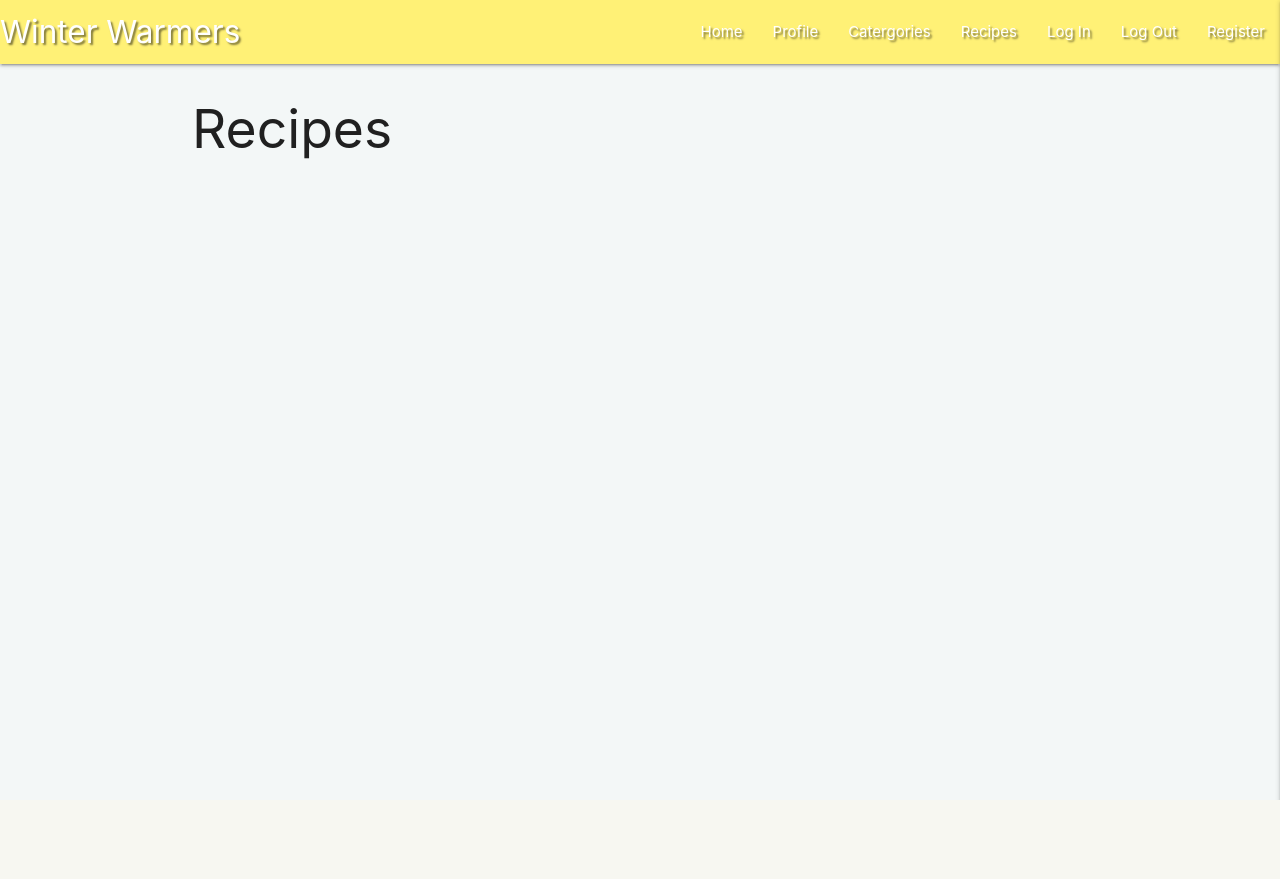
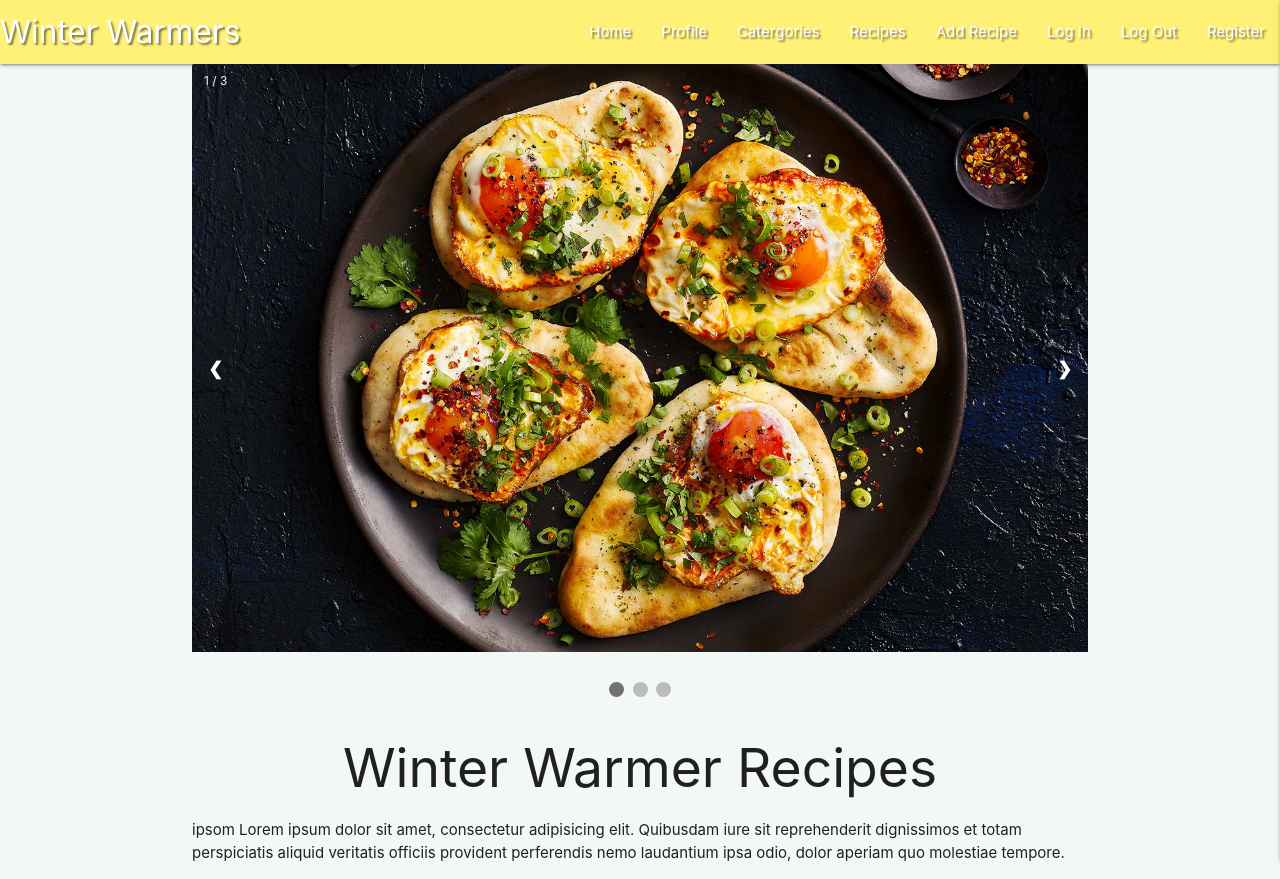
Before and after one commit to irenenev24/Winter_Warmer_Recipe_Collection, a Flask app: page / in a window 1280 px wide. Before the commit the page ends 800 px from the top, so only its background shows below. Run offline with Flask 2, Linux system fonts and the light colour scheme; data that the repository does not hold is empty; some libraries are stand-ins or nearby versions.

Commit message:
added slideshow fromm w3schools, ipsum lorem on index.html

```diff
--- a/app.py
+++ b/app.py
@@ -22,7 +22,23 @@ mongo = PyMongo(app)
 @app.route("/get_recipes")
 def get_recipes():
     recipes = mongo.db.recipes.find()
-    return render_template("recipes.html", recipes=recipes)
+    return render_template("index.html", recipes=recipes)
+
+
+# Route to view_recipe page, providing data for the selected recipe
+@app.route("/view_recipe/<recipe_id>")
+def view_recipe(recipe_id):
+    the_recipe = mongo.db.recipes.find_one({"_id": ObjectId(recipe_id)})
+    return render_template("view_recipe.html",
+                           recipe=the_recipe,
+                           page_title="View Recipe")
+
+
+
+@app.route("/read_recipe")
+def read_recipes():
+    recipes = mongo.db.recipes.find()
+    return render_template("read_recipe.html", recipes=recipes)
 
 
 @app.route("/register", methods=["GET", "POST"])
--- a/static/css/style.css
+++ b/static/css/style.css
@@ -1,3 +1,5 @@
+* {box-sizing:border-box}
+
 body {
     background-color: rgb(243, 247, 247);
 }
@@ -13,3 +15,97 @@ body {
 .card-footer {
     height: 44px;
 }
+
+
+/* Slideshow container */
+.slideshow-container {
+  max-width: 1000px;
+  position: relative;
+  margin: auto;
+}
+
+/* Hide the images by default */
+.mySlides {
+  display: none;
+}
+
+/* Next & previous buttons */
+.prev, .next {
+  cursor: pointer;
+  position: absolute;
+  top: 50%;
+  width: auto;
+  margin-top: -22px;
+  padding: 16px;
+  color: white;
+  font-weight: bold;
+  font-size: 18px;
+  transition: 0.6s ease;
+  border-radius: 0 3px 3px 0;
+  user-select: none;
+}
+
+/* Position the "next button" to the right */
+.next {
+  right: 0;
+  border-radius: 3px 0 0 3px;
+}
+
+/* On hover, add a black background color with a little bit see-through */
+.prev:hover, .next:hover {
+  background-color: rgba(0,0,0,0.8);
+}
+
+/* Caption text */
+.text {
+  color: #f2f2f2;
+  font-size: 15px;
+  padding: 8px 12px;
+  position: absolute;
+  bottom: 8px;
+  width: 100%;
+  text-align: center;
+}
+
+/* Number text (1/3 etc) */
+.numbertext {
+  color: #f2f2f2;
+  font-size: 12px;
+  padding: 8px 12px;
+  position: absolute;
+  top: 0;
+}
+
+/* The dots/bullets/indicators */
+.dot {
+  cursor: pointer;
+  height: 15px;
+  width: 15px;
+  margin: 0 2px;
+  background-color: #bbb;
+  border-radius: 50%;
+  display: inline-block;
+  transition: background-color 0.6s ease;
+}
+
+.active, .dot:hover {
+  background-color: #717171;
+}
+
+/* Fading animation */
+.fade {
+  -webkit-animation-name: fade;
+  -webkit-animation-duration: 1.5s;
+  animation-name: fade;
+  animation-duration: 1.5s;
+}
+
+@-webkit-keyframes fade {
+  from {opacity: .4}
+  to {opacity: 1}
+}
+
+@keyframes fade {
+  from {opacity: .4}
+  to {opacity: 1}
+}
--- a/static/js/script.js
+++ b/static/js/script.js
@@ -16,3 +16,32 @@ document.addEventListener('DOMContentLoaded', function() {
     direction: 'left'
   });
 });
+
+var slideIndex = 1;
+showSlides(slideIndex);
+
+// Next/previous controls
+function plusSlides(n) {
+  showSlides(slideIndex += n);
+}
+
+// Thumbnail image controls
+function currentSlide(n) {
+  showSlides(slideIndex = n);
+}
+
+function showSlides(n) {
+  var i;
+  var slides = document.getElementsByClassName("mySlides");
+  var dots = document.getElementsByClassName("dot");
+  if (n > slides.length) {slideIndex = 1}
+  if (n < 1) {slideIndex = slides.length}
+  for (i = 0; i < slides.length; i++) {
+      slides[i].style.display = "none";
+  }
+  for (i = 0; i < dots.length; i++) {
+      dots[i].className = dots[i].className.replace(" active", "");
+  }
+  slides[slideIndex-1].style.display = "block";
+  dots[slideIndex-1].className += " active";
+}
--- a/templates/base.html
+++ b/templates/base.html
@@ -13,7 +13,7 @@
     <!--to access block css styles across all templates-->
     {% block styles %}
     {% endblock %}
-    <title>Winter Warmer Recipes</title>
+    <title>Winter Warmer</title>
 </head>
 <body>
     <header>
@@ -26,7 +26,8 @@
                 <li><a href="{{ url_for('get_recipes') }}">Home</a></li>
                 <li><a href="#">Profile</a></li>
                 <li><a href="#">Catergories</a></li>
-                <li><a href="{{ url_for('add_recipes') }}">Recipes</a></li>
+                <li><a href="#">Recipes</a></li>
+                <li><a href="{{ url_for('add_recipes') }}">Add Recipe</a></li>
                 <li><a href="#">Log In</a></li>
                 <li><a href="#">Log Out</a></li>
                 <li><a href="{{ url_for('register') }}">Register</a></li>
@@ -38,7 +39,8 @@
               <li><h4 class="center-align light-blue-text">Winter Warmers</h4></li>
               <li><a href="{{ url_for('get_recipes') }}">Home</a></li>
               <li><a href="#">Catergories</a></li>
-              <li><a href="{{ url_for('add_recipes') }}">Recipes</a></li>
+              <li><a href="#">Recipes</a></li>
+              <li><a href="{{ url_for('add_recipes') }}">Add Recipe</a></li>
               <li><a href="#">Log In</a></li>
               <li><a href="#">Log Out</a></li>
               <li><a href="{{ url_for('register') }}">Register</a></li>
--- /dev/null
+++ b/templates/index.html
@@ -0,0 +1,38 @@
+{% extends "base.html" %}
+{% block content %}
+
+<!-- Slideshow container -->
+<div class="slideshow-container">
+
+    <!-- Full-width images with number and caption text -->
+    <div class="mySlides fade">
+      <div class="numbertext">1 / 3</div>
+      <img src="/static/images/turmeric-fried-eggs.jpg" style="width:100%">
+    </div>
+
+    <div class="mySlides fade">
+      <div class="numbertext">2 / 3</div>
+      <img src="/static/images/vegetable-pic.jpg" style="width:100%">
+    </div>
+
+    <div class="mySlides fade">
+      <div class="numbertext">3 / 3</div>
+      <img src="/static/images/tortellini-soup.jpg" style="width:100%">
+    </div>
+
+    <!-- Next and previous buttons -->
+    <a class="prev" onclick="plusSlides(-1)">&#10094;</a>
+    <a class="next" onclick="plusSlides(1)">&#10095;</a>
+  </div>
+  <br>
+
+  <!-- The dots/circles -->
+  <div style="text-align:center">
+    <span class="dot" onclick="currentSlide(1)"></span>
+    <span class="dot" onclick="currentSlide(2)"></span>
+    <span class="dot" onclick="currentSlide(3)"></span>
+  </div>
+
+  <h2 class="center-align">Winter Warmer Recipes</h2>
+  <p>ipsom Lorem ipsum dolor sit amet, consectetur adipisicing elit. Quibusdam iure sit reprehenderit dignissimos et totam perspiciatis aliquid veritatis officiis provident perferendis nemo laudantium ipsa odio, dolor aperiam quo molestiae tempore. </p>
+{% endblock %}
--- a/templates/recipes.html
+++ b/templates/recipes.html
@@ -30,6 +30,34 @@
     </div>
     </div>
 
+    <!--View of recipe-->
+<img src="{{ recipes.image_link }}" alt="">
+
+<h2>{{ recipe.recipe_name}}</h2>
+
+<h3>Description</h3>
+<p>{{ recipe.recipe_description }}</p>
+
+<h4>Ingredients</h4>
+<p>{{ recipe.recipe_ingredients }}</p>
+
+<h4>Method</h4>
+<p>{{ recipe.recipe_method }}</p>
+
+<h5>Created by: {{ user }}</h5>
+
+<!--Buttons taken from Materialize-->
+<div class="recipe-buttons">
+    <a href="{{url_for('edit_recipe', recipe_id=recipe._id)}}" class="btn btn-success">Edit Recipe</a>
+    <button type="button" class="btn btn-danger" onclick="confirm_del()">Delete Recipe</button>
+    <a href="{{url_for('get_recipes')}}" class="btn btn-success">Home</a>
+</div>
+<a class="waves-effect waves-light btn">Edit Recipe</a>
+<a class="waves-effect waves-light btn">Save Recipe</a>
+
+
+<a class="waves-effect waves-light btn">Delete Recipe</a>
+
 
     {% endfor %}
 
```
Also changed, not shown: templates/read_recipe.html (renamed from templates/read-recipe.html, +6 -4 lines), static/images/tortellini-soup.jpg (added), static/images/turmeric-fried-eggs.jpg (added), static/images/vegetable-pic.jpg (added).
